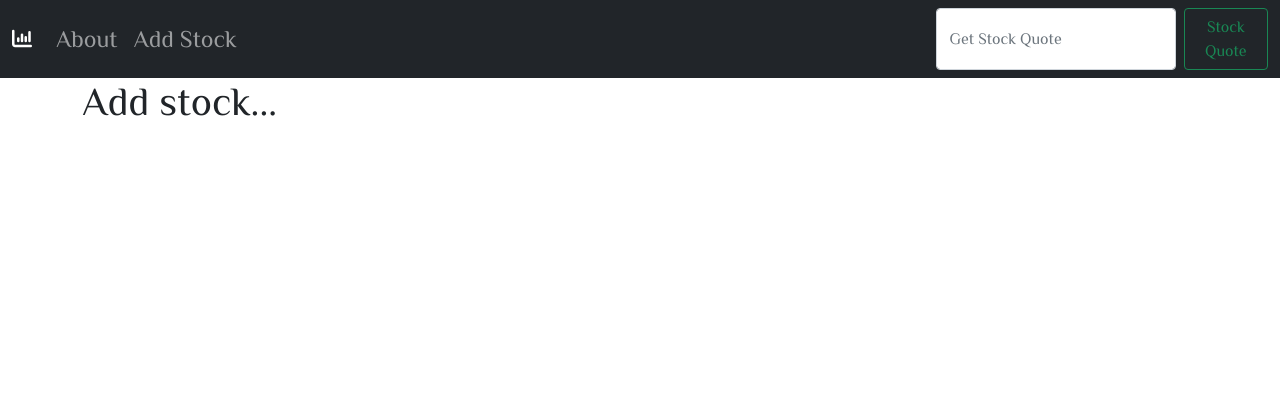
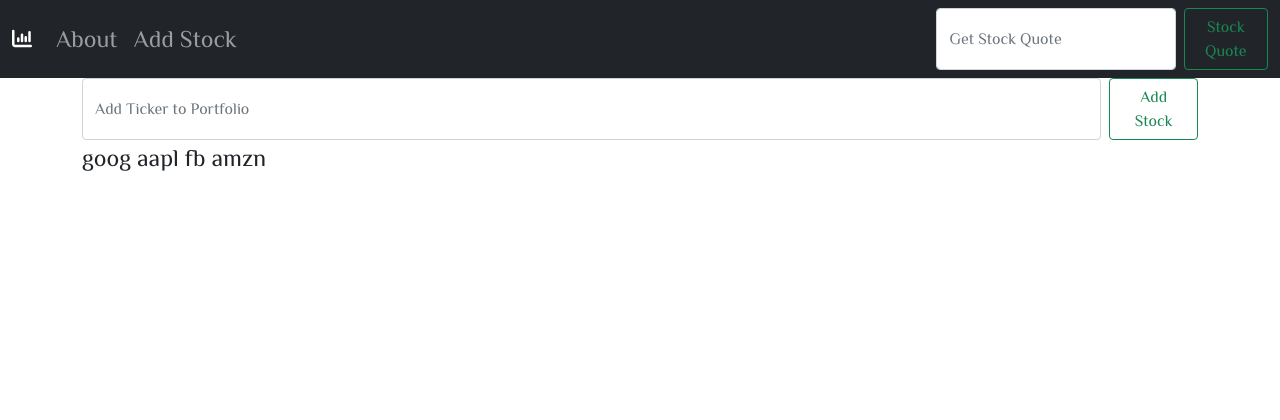
Before and after one commit to ashishkarki/Django-StockApp, a Django app: page /add_stock in a window 1280 px wide. Shown: the top 420 px of the page. Run offline with Django 3.2, Linux system fonts and the light colour scheme; data comes from the database, SQL or seed files in the repository; both versions use the stored data as it was after the commit; some libraries are stand-ins or nearby versions.

Commit message:
Implementation for add ticker to portfolio

```diff
--- a/stocks/quotes/templates/add_stock.html
+++ b/stocks/quotes/templates/add_stock.html
@@ -2,6 +2,22 @@
 
 {% block content %}
 
-    <h1>Add stock...</h1>
+    <form class="d-flex"
+          action="{% url 'add_stock' %}"
+           method="POST">
+        {% csrf_token %}
+        <input class="form-control me-2"
+               type="search"
+               placeholder="Add Ticker to Portfolio"
+               aria-label="Search"
+               name="ticker">
+        <button class="btn btn-outline-success" type="submit">
+            Add Stock
+        </button>
+    </form>
+
+    {% for ticker in all_tickers %}
+        {{ ticker }}
+    {% endfor %}
 
 {% endblock %}
--- a/stocks/quotes/views.py
+++ b/stocks/quotes/views.py
@@ -1,5 +1,6 @@
-from django.shortcuts import render
-
+from django.shortcuts import render, redirect
+from django.contrib import messages
+from .forms import StockForm
 
 # Create your views here.
 
@@ -7,12 +8,12 @@
 def home(request):
     import requests
     import json
-    from quotes import my_secrets
+    from .my_secrets import IEX_CLOUD_API_KEY
 
     if request.method == 'POST':
         ticker = request.POST['ticker']
         api_request = requests.get("https://cloud.iexapis.com/stable/stock/" + ticker + "/quote?token"
-                                                                                        "=" + my_secrets.IEX_CLOUD_API_KEY)
+                                                                                        "=" + IEX_CLOUD_API_KEY)
         try:
             api_response = json.loads(api_request.content)
         except Exception:
@@ -32,4 +33,19 @@
 
 
 def add_stock(request):
-    return render(request, 'add_stock.html', {})
+    from .models import Stock
+
+    if request.method == 'POST':
+        form = StockForm(request.POST or None)
+
+        if form.is_valid():
+            form.save()
+            messages.success(request, "Stock addition successful")
+
+            return redirect('add_stock')
+    else:
+        all_tickers = Stock.objects.all()
+
+        return render(request, 'add_stock.html', {
+            'all_tickers': all_tickers
+        })
```
Also changed, not shown: stocks/quotes/forms.py (added, +8 -0 lines), stocks/db.sqlite3.
